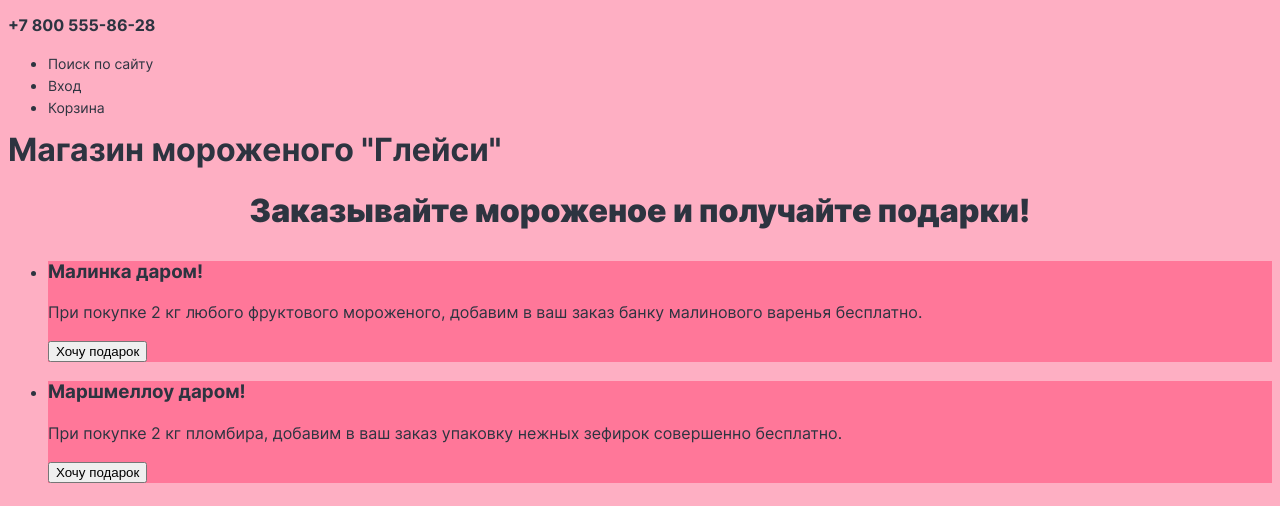
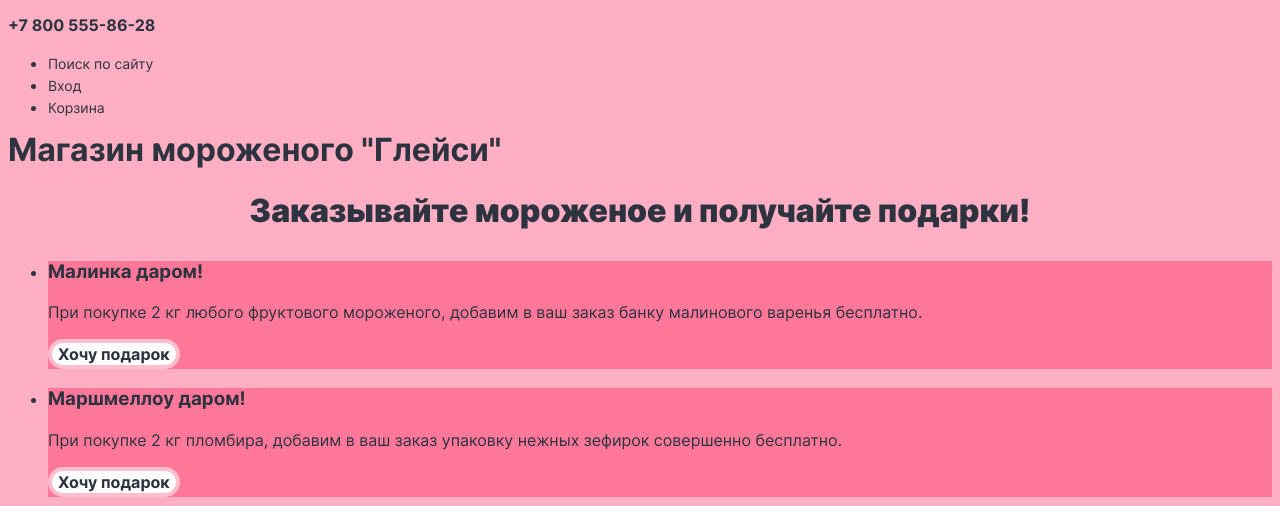
Before and after one commit to mihailsbodrins/841749-gllacy-32, a plain HTML site: page index.html in a window 1280 px wide. Shown: the part 114-620 px from the top of the page. Drawn offline with Linux system fonts and the light colour scheme; files whose address does not match are found by name.

Commit message:
added stilistaion buttom

```diff
--- a/styles/styles.css
+++ b/styles/styles.css
@@ -61,6 +61,19 @@ a {
   line-height: 46px;
   font-weight: 900;
   text-align: center;
+}
+
+.button {
+  font-family: inherit;
+  font-size: 16px;
+  line-height: 20px;
+  font-weight: 700;
+  text-align: center;
+  color: var(--extra-dark-basic, #2d3440);
+  background-color: var(--extra-light-basic, #fcfcfc);
+  border: 4px solid rgba(255, 47, 100, 0.3);
+  border-radius: 26px;
+  text-decoration: none;
 }
 
 /* Pages */
@@ -181,3 +194,7 @@ a {
   font-size: 12px;
   line-height: 16px;
 }
+
+.creator-link {
+  text-decoration: underline;
+}
```
